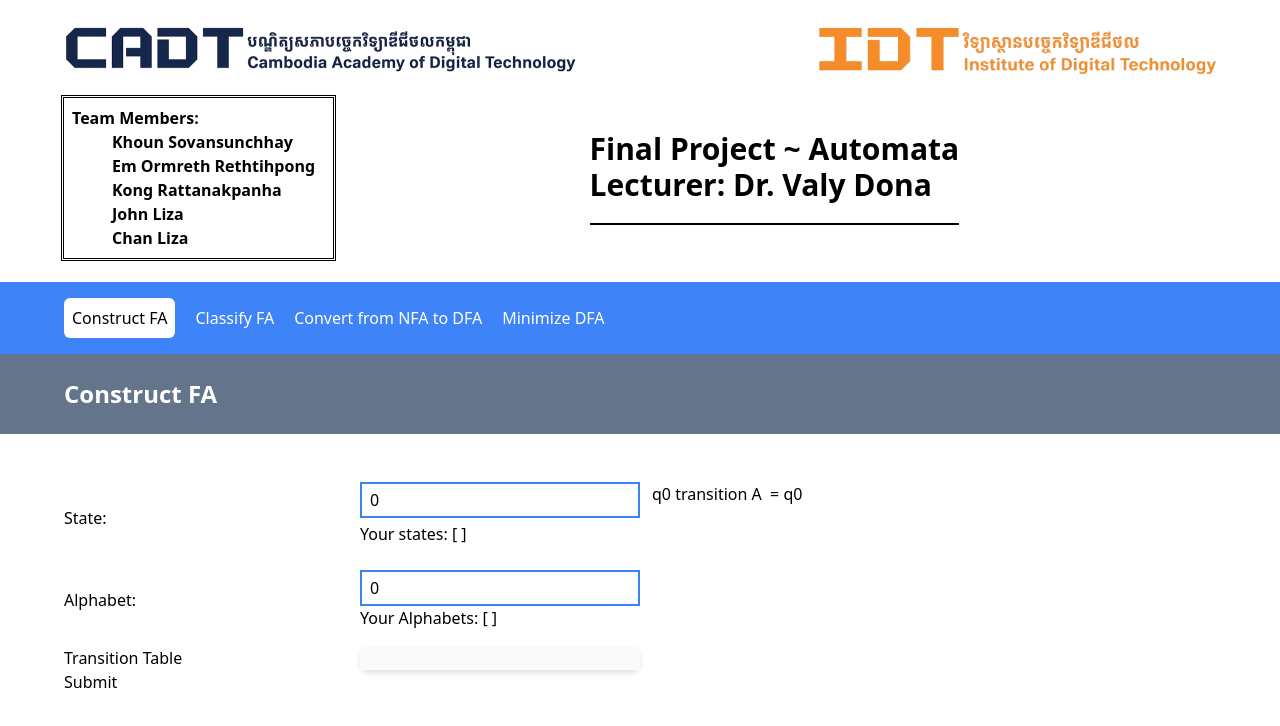
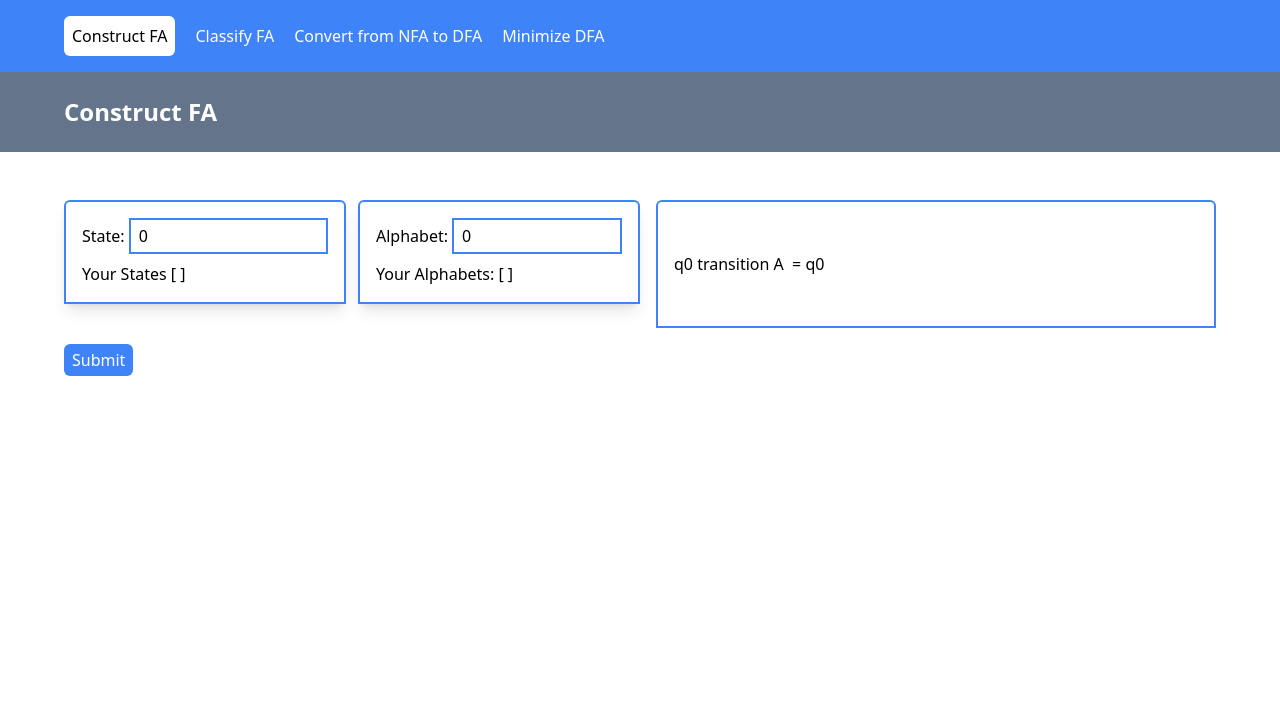
Before and after one commit to SovansunchhayKhoun/AutomataMidterm, a React (Vite) app in the folder client/: page / in a window 1280 px wide. Shown: the top 726 px of the page. Built offline with nearby package versions, Linux system fonts and the light colour scheme.

Commit message:
update styling of contruct dfa

```diff
--- a/client/src/components/FAComponents/NumAlphabets.jsx
+++ b/client/src/components/FAComponents/NumAlphabets.jsx
@@ -1,37 +1,42 @@
-import React, { useContext } from 'react'
-import { MainContext } from '../../context/MainContext'
+import React, {useContext} from 'react'
+import {MainContext} from '../../context/MainContext'
 
 export const NumAlphabets = () => {
-  const { fa, generateAlphabets, error, adjustEpsilon, epsilonCheck } = useContext(MainContext);
-  const { faAlphabets } = fa;
+  const {fa, generateAlphabets, error, adjustEpsilon, epsilonCheck} = useContext(MainContext);
+  const {faAlphabets} = fa;
 
   return (
-    <>
+    <div
+      className='p-4 border-2 rounded-tl-md rounded-tr-md border-blue-500 w-full shadow-lg flex flex-col gap-2 justify-center'>
       {/* get number of alphabets */}
-      <label htmlFor="alphabet">Alphabet: </label>
-      <div>
-        <input required
+      <label className={"flex items-center gap-1"} htmlFor="alphabet">
+        <span>Alphabet:</span>
+        <input
+          required
           onChange={event => {
             generateAlphabets(event)
           }}
           value={faAlphabets.length || 0}
           min="0"
           max="5"
-          className="border-2 border-[#3B82F6] px-2 py-1 w-full"
-          type="number" id="alphabet" placeholder='Number of Alphabets' />
+          className="border-2 border-blue-500 px-2 py-1 w-full"
+          type="number" id="alphabet" placeholder='Number of Alphabets'/>
+      </label>
+      <div className='flex flex-col gap-2'>
         <div>
           Your Alphabets: [ {faAlphabets?.map((fa, key) => {
-            return <span key={key}> {fa}{faAlphabets.length - 1 !== key && ', '}</span>
-          })} ]
+          return <span key={key}> {fa}{faAlphabets.length - 1 !== key && ', '}</span>
+        })} ]
         </div>
         {faAlphabets.length > 0 && (
           <div className='flex gap-1 items-center'>
-            <input checked={epsilonCheck} onChange={(event) => adjustEpsilon(event)} className='border-2 border-blue-500' type="checkbox" />
+            <input checked={epsilonCheck} onChange={(event) => adjustEpsilon(event)}
+                   className='border-2 border-blue-500' type="checkbox"/>
             <label htmlFor="">Include Epsilon?</label>
           </div>
         )}
-        <span className='text-red-500 text-xs'>{error && error.alphabetError}</span>
       </div>
-    </>
+
+    </div>
   )
 }
--- a/client/src/components/FAComponents/NumStates.jsx
+++ b/client/src/components/FAComponents/NumStates.jsx
@@ -1,37 +1,42 @@
-import React, { useContext } from 'react'
-import { MainContext } from '../../context/MainContext'
+import React, {useContext} from 'react'
+import {MainContext} from '../../context/MainContext'
 
 export const NumStates = () => {
   const {nfa, fa, trapCheck, generateStates, error, adjustTrap} = useContext(MainContext);
   const {faStates} = fa;
   return (
-    <>
+    <div
+      className='p-4 border-2 rounded-tl-md rounded-tr-md border-blue-500 w-full shadow-lg flex flex-col gap-2 justify-center'>
       {/* get number of states */}
-    <label htmlFor="state">State: </label>
-    <div className='flex flex-col gap-1'>
+      <label className={"flex gap-1 items-center"} htmlFor="state">
+        <span>State:</span>
         <input
-        value={faStates.length || 0 }
+          value={faStates.length || 0}
           min={"0"} type="number" required
           max={"5"}
           onChange={event => {
             generateStates(event)
           }}
-        className="border-2 border-[#3B82F6] px-2 py-1 w-full" id="state" placeholder='Number of States...' />
+          className="border-2 border-blue-500 px-2 py-1 w-full" id="state" placeholder='Number of States...'/>
+      </label>
+      <div className='flex flex-col gap-2'>
         <div>
-        Your states: [ {faStates?.map((fs, key) => {
+          Your States [ {faStates?.map((fs, key) => {
           return <span key={key}>{fs}{faStates.length - 1 !== key && ', '}</span>
         })} ]
         </div>
         {faStates?.length > 0 && (
           <div className='flex items-center gap-1'>
-        <input checked={trapCheck} type="checkbox" onChange={(event) => {
-        !nfa && adjustTrap(nfa, event)}}/>
+            <input
+              className="border-2 border-blue-500"
+              checked={trapCheck} type="checkbox" onChange={(event) => {
+              !nfa && adjustTrap(nfa, event)
+            }}/>
             Include trap?
           </div>
         )}
-      <span className='text-red-500 text-xs'>{error && error.nfaError}</span>
-      <span className='text-red-500 text-xs'>{error && error.stateError}</span>
+
       </div>
-    </>
+    </div>
   )
 }
--- /dev/null
+++ b/client/src/components/FAComponents/TransitionDiagram.jsx
@@ -0,0 +1,23 @@
+import React, {useContext} from "react";
+import {MainContext} from "../../context/MainContext.jsx";
+export const TransitionDiagram = () => {
+  const {fa} = useContext(MainContext);
+  const {transitionSets} = fa;
+    return (
+      <div className={'h-full p-4 flex flex-col justify-center border-blue-500 border-2 rounded-tl-md rounded-tr-md'}>
+        {transitionSets?.map(set => {
+          return (
+            set.map((s, key) => {
+              return (
+                <div key={key}>
+                  {s.transitState}&nbsp;transition&nbsp;
+                  {s.transitAlphabet}&nbsp;
+                  =&nbsp;{s.transitResult}
+                </div>
+              )
+            })
+          )
+        })}
+      </div>
+    );
+};
--- a/client/src/components/FAComponents/TransitionTable.jsx
+++ b/client/src/components/FAComponents/TransitionTable.jsx
@@ -1,17 +1,21 @@
-import React, { useContext } from 'react'
-import { MainContext } from '../../context/MainContext'
-import { Table } from 'flowbite-react';
+import React, {useContext} from 'react'
+import {MainContext} from '../../context/MainContext'
+import {Table} from 'flowbite-react';
 
 export const TransitionTable = () => {
-  const { fa, handleTransition } = useContext(MainContext);
-  const { faStates, faAlphabets, faStartState } = fa
+  const {fa, handleTransition} = useContext(MainContext);
+  const {faStates, faAlphabets, faStartState, faFinalStates} = fa
+  if (faStates.length > 0 || faAlphabets.length > 0) {
     return (
-    <>
+      <div className={"p-4 flex border-2 rounded-tl-md rounded-tr-md border-blue-500 flex-col gap-2"}>
         <label htmlFor="">Transition Table</label>
         <Table>
           <Table.Head>
             <Table.HeadCell>
-
+              Start and <br/> Final States
+            </Table.HeadCell>
+            <Table.HeadCell>
+              States
             </Table.HeadCell>
             {faAlphabets?.map((fa, key) => {
               return (
@@ -25,19 +29,25 @@ export const TransitionTable = () => {
             {faStates?.filter(fs => fs !== 'Trap').map((fs, stateKey) => {
               return (
                 <Table.Row key={stateKey} className="bg-white dark:border-gray-700 dark:bg-gray-800">
+                  <Table.Cell>
+                    {fs === faStartState && <span className='whitespace-nowrap'>
+                      Start State: {faStartState} <br/>
+                    </span>}
+                    {faFinalStates.length > 0 && faFinalStates.filter((ffs) => ffs === fs).map((ffs, key) => <div
+                      key={key}>Final State: {ffs}</div>)}
+                  </Table.Cell>
+
                   <Table.Cell className="whitespace-nowrap font-medium text-gray-900 dark:text-white">
                     {fs}
-                <span className='whitespace-nowrap'>
-                  Start State: {faStartState}
-                </span>
                   </Table.Cell>
                   {faAlphabets?.map((fa, alphabetKey) => {
                     return (
-                  <Table.Cell key={alphabetKey} className="whitespace-nowrap font-medium text-gray-900 dark:text-white">
+                      <Table.Cell key={alphabetKey}
+                                  className="whitespace-nowrap font-medium text-gray-900 dark:text-white">
                         <select onChange={(event) => {
                           handleTransition(event,
-                            {row: stateKey, transitState: fs.state},
-                            {col:alphabetKey, transitAlphabet: fa.alphabet}
+                            {row: stateKey, transitState: fs},
+                            {col: alphabetKey, transitAlphabet: fa}
                           )
                         }
                         } name="" id="">
@@ -55,6 +65,7 @@ export const TransitionTable = () => {
             })}
           </Table.Body>
         </Table>
-    </>
+      </div>
     )
   }
+}
--- a/client/src/context/MainContext.jsx
+++ b/client/src/context/MainContext.jsx
@@ -8,24 +8,24 @@ export const MainProvider = ({ children }) => {
   // if q2 meets a -> q1 ( not acceptable )
   // if meets b again then b -> q2 (acceptable)
 
-  // state -> state that is being transitioned
-  const [faStates, setFaStates] = useState([]);
-  // alphabet -> alphabet that causes the transition
-  const [faAlphabets, setFaAlphabets] = useState([]);
+  // // state -> state that is being transitioned
+  // const [faStates, setFaStates] = useState([]);
+  // // alphabet -> alphabet that causes the transition
+  // const [faAlphabets, setFaAlphabets] = useState([]);
   const [error, setError] = useState({});
   const [rows, setRows] = useState(1);
   const [cols, setCols] = useState(1);
 
-  // set of transitions
-  const [transitionSets, setTransitionSets] = useState(
-    Array.from({ length: rows }, (_, rowIndex) => Array.from({ length: cols }, (_, colIndex) => {
-      return {
-        transitState: `q${rowIndex}`,
-        transitAlphabet: String.fromCharCode(colIndex + 65),
-        transitResult: 'q0'
-      }
-    }))
-  );
+  // // set of transitions
+  // const [transitionSets, setTransitionSets] = useState(
+  //   Array.from({ length: rows }, (_, rowIndex) => Array.from({ length: cols }, (_, colIndex) => {
+  //     return {
+  //       transitState: `q${rowIndex}`,
+  //       transitAlphabet: String.fromCharCode(colIndex + 65),
+  //       transitResult: 'q0'
+  //     }
+  //   }))
+  // );
 
   // fa definitions
   const [fa, setFa] = useState({
@@ -33,19 +33,24 @@ export const MainProvider = ({ children }) => {
     faAlphabets: [],
     faStartState: '',
     faFinalStates: [],
-    transitionSets,
+    transitionSets: Array.from({ length: rows }, (_, rowIndex) => Array.from({ length: cols }, (_, colIndex) => {
+      return {
+        transitState: `q${rowIndex}`,
+        transitAlphabet: String.fromCharCode(colIndex + 65),
+        transitResult: 'q0'
+      }
+    })),
   });
 
   const clearFaState = () => {
-    setFaStates(faStates.splice(0, faStates.length));
+    // setFaStates(faStates.splice(0, faStates.length));
     setFa({
       ...fa,
-      faStates: faStates.splice(0, faStates.length), faStartStates: [], faFinalStates: []
+      faStates: fa.faStates.splice(0, fa.faStates.length), faStartStates: [], faFinalStates: []
     });
   }
 
   const clearTransition = () => {
-    console.log('called')
     fa.transitionSets = Array.from({ length: rows }, (_, rowIndex) => Array.from({ length: cols }, (_, colIndex) => {
       return {
         transitState: `q${rowIndex}`,
@@ -56,34 +61,33 @@ export const MainProvider = ({ children }) => {
 
     setFa({ ...fa })
 
-    setTransitionSets(transitionSets);
+    // setTransitionSets(transitionSets);
   }
 
   const [trapCheck, setTrapCheck] = useState(false);
 
   const adjustTrap = (nfa) => {
-    if (nfa && faStates.some((fa) => fa.state === 'Trap')) {
-
+    if (nfa && fa.faStates.some((fa) => fa.state === 'Trap')) {
       setError({ ...error, nfaError: 'Cannot Set Trap if FA is Non-Deterministic' })
-      faStates.splice(faStates.indexOf('Trap'), 1);
-      setFaStates([...faStates]);
-      setFa({ ...fa, faStates });
+      fa.faStates.splice(fa.faStates.indexOf('Trap'), 1);
+      // setFaStates([...faStates]);
+      setFa({ ...fa });
       setTrapCheck(false);
     }
 
     if (!nfa) {
       // add trap
       if (!trapCheck) {
-        faStates.push(`Trap`)
-        setFaStates(faStates);
-        setFa({ ...fa, faStates });
+        fa.faStates.push(`Trap`)
+        // setFaStates(faStates);
+        setFa({ ...fa });
         // clearTransition();
         setTrapCheck(true);
       } else {
         // remove trap
-        faStates.splice(faStates.indexOf('Trap'), 1);
-        setFaStates([...faStates]);
-        setFa({ ...fa, faStates });
+        fa.faStates.splice(fa.faStates.indexOf('Trap'), 1);
+        // setFaStates([...faStates]);
+        setFa({ ...fa });
         clearTransition();
         setTrapCheck(false);
       }
@@ -95,8 +99,8 @@ export const MainProvider = ({ children }) => {
     clearFaState();
     clearTransition();
 
-    setFaStates(faStates);
-    setFa({ ...fa, faStates });
+    // setFaStates(faStates);
+    setFa({ ...fa });
 
     // if 0 clear states
     if (Number(event.target.value) <= 0) {
@@ -106,31 +110,33 @@ export const MainProvider = ({ children }) => {
     if (Number(event.target.value) > 0 && Number(event.target.value) <= 5) {
       setRows(Number(event.target.value));
       // set rows and columns
-      setTransitionSets(
-        Array.from({ length: Number(event.target.value) }, (_, rowIndex) => Array.from({ length: cols }, (_, colIndex) => {
+
+      // setTransitionSets(
+      //   Array.from({ length: Number(event.target.value) }, (_, rowIndex) => Array.from({ length: cols }, (_, colIndex) => {
+      //     return {
+      //       transitState: `q${rowIndex}`,
+      //       transitAlphabet: String.fromCharCode(colIndex + 65),
+      //       transitResult: `q0`
+      //     }
+      //   }))
+      // )
+
+      for (let i = 0; i < Number(event.target.value); i++) {
+        fa.faStates.push(`q${i}`)
+
+        // setFaStates(faStates)
+        fa.transitionSets =  Array.from({ length: Number(event.target.value) }, (_, rowIndex) => Array.from({ length: cols }, (_, colIndex) => {
           return {
             transitState: `q${rowIndex}`,
             transitAlphabet: String.fromCharCode(colIndex + 65),
             transitResult: `q0`
           }
         }))
-      )
-
-      for (let i = 0; i < Number(event.target.value); i++) {
-        faStates.push(`q${i}`)
-
-        setFaStates(faStates)
 
         // update state
         setFa({
-          ...fa, faStates, faStartState: `q0`,
-          transitionSets: Array.from({ length: Number(event.target.value) }, (_, rowIndex) => Array.from({ length: cols }, (_, colIndex) => {
-            return {
-              transitState: `q${rowIndex}`,
-              transitAlphabet: String.fromCharCode(colIndex + 65),
-              transitResult: `q0`
-            }
-          }))
+          ...fa, faStartState: `q0`,
+
         })
       }
     } else if (Number(event.target.value) >= 6) {
@@ -146,46 +152,36 @@ export const MainProvider = ({ children }) => {
     // remove epsilon
     setError({ ...error, nfaError: '' })
     if (epsilonCheck) {
-      const index = faAlphabets.indexOf('$');
-      faAlphabets.splice(index, 1);
+      const index = fa.faAlphabets.indexOf('$');
+      fa.faAlphabets.splice(index, 1);
       setEpsilonCheck(false);
-      setFaAlphabets([...faAlphabets])
-      setFa({ ...fa, faAlphabets })
+      // setFaAlphabets([...faAlphabets])
+      setFa({ ...fa })
       setNfa(false);
       clearTransition();
     }
     // add epsilon
     if (!epsilonCheck) {
       setEpsilonCheck(true)
-      faAlphabets.push('$')
-      setTransitionSets(
-        Array.from({ length: rows }, (_, rowIndex) => Array.from({ length: faAlphabets.length }, (_, colIndex) => {
+      fa.faAlphabets.push('$')
+
+      fa.transitionSets = Array.from({ length: rows }, (_, rowIndex) => Array.from({ length: fa.faAlphabets.length }, (_, colIndex) => {
         return {
           transitState: `q${rowIndex}`,
-            transitAlphabet: colIndex !== faAlphabets.length-1 ? String.fromCharCode(colIndex + 65) : '$',
+          transitAlphabet: colIndex !== fa.faAlphabets.length-1 ? String.fromCharCode(colIndex + 65) : '$',
           transitResult: `q0`
         }
       }))
-        )
 
       setNfa(true);
-      setFaAlphabets(faAlphabets)
+      // setFaAlphabets(faAlphabets)
       adjustTrap(true);
-      setFa({
-        ...fa, faAlphabets,
-        transitionSets: Array.from({ length: rows }, (_, rowIndex) => Array.from({ length: faAlphabets.length }, (_, colIndex) => {
-          return {
-            transitState: `q${rowIndex}`,
-            transitAlphabet: colIndex !== faAlphabets.length-1 ? String.fromCharCode(colIndex + 65) : '$',
-            transitResult: `q0`
-          }
-        }))
-      })
+      setFa({ ...fa })
     }
   }
 
   const clearAlphabets = () => {
-    setFaAlphabets(faAlphabets.splice(0, faAlphabets.length));
+    // setFaAlphabets(faAlphabets.splice(0, faAlphabets.length));
     setFa({ ...fa, faAlphabets: [] });
   }
 
@@ -195,35 +191,25 @@ export const MainProvider = ({ children }) => {
     clearTransition();
     // if 0 clear alphabets
     if (Number(event.target.value) <= 0) {
-      setFaAlphabets([]);
-      setFa({ ...fa, faAlphabets });
+      // setFaAlphabets([]);
+      setFa({ ...fa, faAlphabets: [] });
     }
 
     if (Number(event.target.value) > 0 && Number(event.target.value) <= 5) {
       setCols(Number(event.target.value));
-      setTransitionSets(
-        Array.from({ length: rows }, (_, rowIndex) => Array.from({ length: Number(event.target.value) }, (_, colIndex) => {
+      fa.transitionSets = Array.from({ length: rows }, (_, rowIndex) => Array.from({ length: Number(event.target.value) }, (_, colIndex) => {
         return {
           transitState: `q${rowIndex}`,
           transitAlphabet: String.fromCharCode(colIndex + 65),
           transitResult: `q0`
         }
       }))
-      )
+
       // setFa({...fa, transitionSets});
       for (let i = 0; i < event.target.value; i++) {
-        faAlphabets.push(String.fromCharCode(i + 65))
-        setFaAlphabets(faAlphabets)
-        setFa({
-          ...fa, faAlphabets,
-          transitionSets: Array.from({ length: rows }, (_, rowIndex) => Array.from({ length: Number(event.target.value) }, (_, colIndex) => {
-            return {
-              transitState: `q${rowIndex}`,
-              transitAlphabet: String.fromCharCode(colIndex + 65),
-              transitResult: `q0`
-            }
-          }))
-        });
+        fa.faAlphabets.push(String.fromCharCode(i + 65))
+        // setFaAlphabets(faAlphabets)
+        setFa({ ...fa });
       }
     } else if (Number(event.target.value) >= 6) {
       setError({ ...error, alphabetError: 'Cannot exceed 5 alphabets' })
@@ -258,11 +244,11 @@ export const MainProvider = ({ children }) => {
 
     console.log(`Row: ${row}, Col: ${col}, value: ${value}`);
 
-    transitionSets[row][col] = {...transitionSets, transitState,      transitAlphabet, transitResult: value};
+    fa.transitionSets[row][col] = {transitState, transitAlphabet, transitResult: value};
 
-    value === '$' && setNfa(true);
+    // value === '$' && setNfa(true);
 
-    setFa({ ...fa, transitionSets});
+    setFa({ ...fa });
 
   }
 
@@ -281,7 +267,17 @@ export const MainProvider = ({ children }) => {
   }
 
   const submitForm = () => {
-    console.log(fa);
+    const {faStates, faAlphabets, faStartState, faFinalStates, transitionSets} = fa;
+    console.log("Start state: ")
+    console.log(faStartState)
+    console.log("States set: ")
+    console.log(faStates)
+    console.log("Alphabets set: ")
+    console.log(faAlphabets)
+    console.log("Transitions set: ")
+    console.log(transitionSets)
+    console.log("Final states: ")
+    console.log(faFinalStates)
   }
 
   return (
@@ -307,11 +303,11 @@ export const MainProvider = ({ children }) => {
       fa,
       setFa,
       handleStartState,
-      faAlphabets,
-      setFaAlphabets,
+      // faAlphabets,
+      // setFaAlphabets,
       generateAlphabets,
-      faStates,
-      setFaStates,
+      // faStates,
+      // setFaStates,
       generateStates,
       submitForm,
     }}>
--- a/client/src/layout/Layout.jsx
+++ b/client/src/layout/Layout.jsx
@@ -9,7 +9,6 @@ export const Layout = () => {
 
   return (
     <div className="min-h-screen flex flex-col overflow-auto">
-      <AboveHead/>
       <NavBar />
       <Header />
         <main className="
@@ -18,6 +17,7 @@ export const Layout = () => {
           md:px-6 md:pb-2 px-6 pt-12">
           <Outlet />
         </main>
+      {/*<AboveHead/>*/}
   </div>
   );
 };
--- a/client/src/views/Classify.jsx
+++ b/client/src/views/Classify.jsx
@@ -12,7 +12,7 @@ export const Classify = () => {
         <p>
           {faStates?.map((fs, key) => {
             return (
-              <span key={key}>{fs.state} {faStates.length - 1 !== key && ', '}</span>
+              <span key={key}>{fs} {faStates.length - 1 !== key && ', '}</span>
             )
           })}
         </p>
@@ -23,7 +23,7 @@ export const Classify = () => {
           {faAlphabets?.map((fa, key) => {
             return (
               <span key={key}>
-                {fa.alphabet}{faAlphabets.length - 1 !== key && ', '}
+                {fa}{faAlphabets.length - 1 !== key && ', '}
               </span>
             )
           })}
--- a/client/src/views/ConstructFa.jsx
+++ b/client/src/views/ConstructFa.jsx
@@ -1,56 +1,55 @@
-import React, { useContext, useEffect, useRef } from 'react'
-import { MainContext } from '../context/MainContext'
-import { TransitionTable } from '../components/FAComponents/TransitionTable';
-import { NumStates } from '../components/FAComponents/NumStates';
-import { NumAlphabets } from '../components/FAComponents/NumAlphabets';
-import { StartState } from '../components/FAComponents/StartState';
-import { FinalStates } from '../components/FAComponents/FinalStates';
+import React, {useContext, useEffect, useRef} from 'react'
+import {MainContext} from '../context/MainContext'
+import {TransitionTable} from '../components/FAComponents/TransitionTable';
+import {NumStates} from '../components/FAComponents/NumStates';
+import {NumAlphabets} from '../components/FAComponents/NumAlphabets';
+import {StartState} from '../components/FAComponents/StartState';
+import {FinalStates} from '../components/FAComponents/FinalStates';
+import {TransitionDiagram} from "../components/FAComponents/TransitionDiagram.jsx";
 
 export const ConstructFa = () => {
-  const { submitForm, fa } = useContext(MainContext);
-  const {transitionSets} = fa;
+  const {submitForm, fa, error} = useContext(MainContext);
   return (
-    <main className='flex gap-4'>
+    <main className='flex flex-col gap-4'>
+      <section className="w-full">
+        <div className={'flex flex-col gap-3'}>
+          <div className={'flex  gap-4'}>
+            <div className='flex flex-col gap-6 w-1/2'>
+              <div className='flex gap-3'>
+                {/* get number of states */}
+                <div className={"w-full"}>
+                  <NumStates/>
+                  {error && <span className='text-red-500 text-xs'>{error.nfaError}</span>}
+                  {error && <span className='text-red-500 text-xs'>{error.stateError}</span>}
+                </div>
 
-      <section className="w-full">
-        <div className='flex gap-3'>
-          <div className='grid grid-cols-2 gap-4 w-1/2 items-center'>
-            {/* get number of states */}
-            <NumStates />
-
-            {/* get start state */}
-            <StartState />
-
-            {/* get final state */}
-            <FinalStates />
-
-            {/* get number of alphabets */}
-            <NumAlphabets />
-
-            {/* generate transition table */}
-            <TransitionTable />
+                {/* get number of alphabets */}
+                <div className={"w-full"}>
+                  <NumAlphabets/>
+                  <span className='text-red-500 text-xs'>{error && error.alphabetError}</span>
+                </div>
+              </div>
+              <div className='flex gap-3'>
+                {/* get start state */}
+                <StartState/>
+                {/* get final state */}
+                <FinalStates/>
+              </div>
+            </div>
+            <div className={"flex-1"}>
+              <TransitionDiagram/>
+            </div>
           </div>
-          <div>
-            {transitionSets?.map(set => {
-              return (
-                set.map((s, key) => {
-                  return (
-                    <div key={key}>
-                      {s.transitState}&nbsp;transition&nbsp;
-                      {s.transitAlphabet}&nbsp;
-                      =&nbsp;{s.transitResult}
-                    </div>
-                  )
-                })
-              )
-            })}
-          </div>
+          {/* generate transition table */}
+          <TransitionTable/>
         </div>
-
-        <button onClick={() => {submitForm()}}>
-          Submit
-        </button>
       </section>
+      <button className={"transition duration-200 w-fit bg-blue-500 text-white px-2 py-1 rounded-md " +
+        "hover:bg-blue-600"} onClick={() => {
+        submitForm()
+      }}>
+        Submit
+      </button>
 
     </main>
   )
```
Also changed, not shown: client/src/components/FAComponents/FinalStates.jsx (+9 -12 lines), client/src/components/FAComponents/StartState.jsx (+6 -9 lines). Lines whose indentation alone changed are shown as unchanged.
